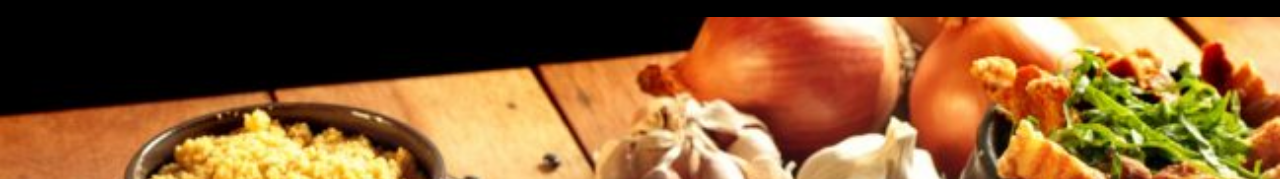
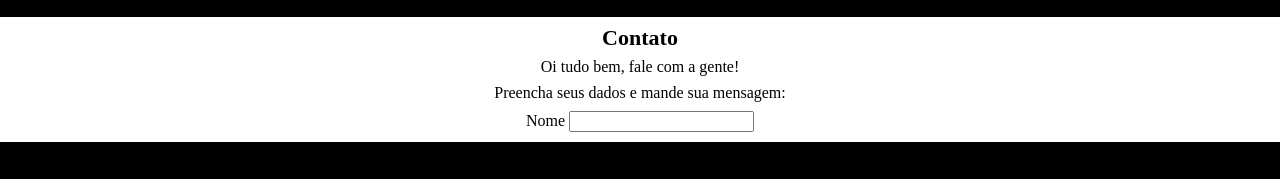
Before and after one commit to LucasMatheus96/CantinhoDaSol, a plain HTML site: page contato.html in a window 1280 px wide. Shown: the part 162-341 px from the top of the page. Drawn offline with Linux system fonts and the light colour scheme; files whose address does not match are found by name.

Commit message:
Construção da pagina contato
Inicio da construção da pagina contato

```diff
--- a/contato.html
+++ b/contato.html
@@ -25,11 +25,27 @@
             </div>
         </header>
 
-        <img class= "banner-principal" src="www/templates/Imagens/banner.png" alt="teste" >
+
      <main>
 
-        <section class="principal">
-            <h2>Melhor comida caseira da região</h2>
+        <section class="principal-contato">
+            <div>
+                <h2 class="principal-contato-titulo">Contato</h2>
+                <p class= "principal-contato-descricao"> Oi tudo bem, fale com a gente!</p>
+                <p class= "principal-contato-descricao"> Preencha seus dados e mande sua mensagem:</p>
+            </div>
+
+
+            <div>
+                <form class="principal-contato-form">
+                    <label for="nome">Nome</label>
+                    <input type="text" id="nome" required>
+                </form>
+
+            </div>
+
+
+
         </section>
 
 
--- a/www/templates/Css/style.css
+++ b/www/templates/Css/style.css
@@ -125,6 +125,20 @@ main{
 	color: rgba(29, 3, 3, 0.945);
 }
 
+
+.principal-contato-titulo{
+
+	font-size:  22px;
+	font-weight: bold;
+}
+
+.principal-contato-descricao{
+	margin: 10px auto;
+}
+.principal-contato-form{
+	display: inline-block;
+	width: 50%;
+}
 /*RODAPÉ */
 
 footer{
```
